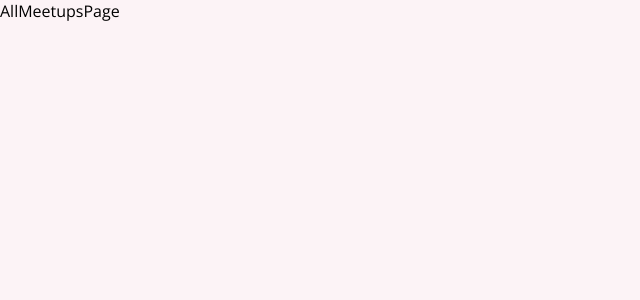
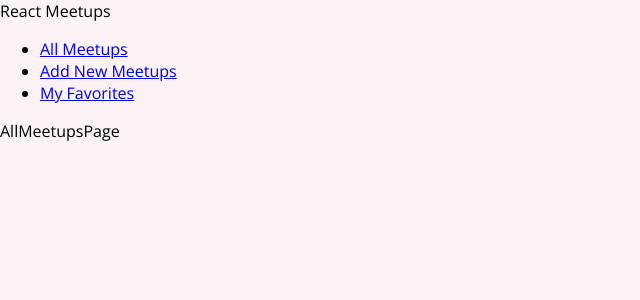
Before and after one commit to wilberparedes/reactjs-react-refresher, a React (Create React App) app: page / in a window 1280 px wide. Shown: the top 300 px of the page, without its empty margins (0-640 px from the left). Built offline with nearby package versions, Linux system fonts and the light colour scheme.

Commit message:
feat: create link to pages

```diff
--- a/src/App.js
+++ b/src/App.js
@@ -1,10 +1,13 @@
 import { Route, Switch } from "react-router-dom";
+import MainNavigation from "./components/layout/MainNavigation";
 import AllMeetupsPage from "./pages/AllMeetups";
 import FavoritesPage from "./pages/Favorites";
 import NewMeetupPage from "./pages/NewMeetup";
 
 function App() {
   return (
+    <>
+      <MainNavigation />
       <Switch>
         <Route path={"/"} exact>
           <AllMeetupsPage />
@@ -16,6 +19,7 @@
           <FavoritesPage />
         </Route>
       </Switch>
+    </>
   );
 }
 
--- /dev/null
+++ b/src/components/layout/MainNavigation.js
@@ -0,0 +1,24 @@
+import { Link } from "react-router-dom";
+
+const MainNavigation = () => {
+  return (
+    <header>
+      <div>React Meetups</div>
+      <nav>
+        <ul>
+          <li>
+            <Link to={"/"}>All Meetups</Link>
+          </li>
+          <li>
+            <Link to={"/new-meetup"}>Add New Meetups</Link>
+          </li>
+          <li>
+            <Link to={"/favorites"}>My Favorites</Link>
+          </li>
+        </ul>
+      </nav>
+    </header>
+  );
+};
+
+export default MainNavigation;
```
Lines whose indentation alone changed are shown as unchanged.
